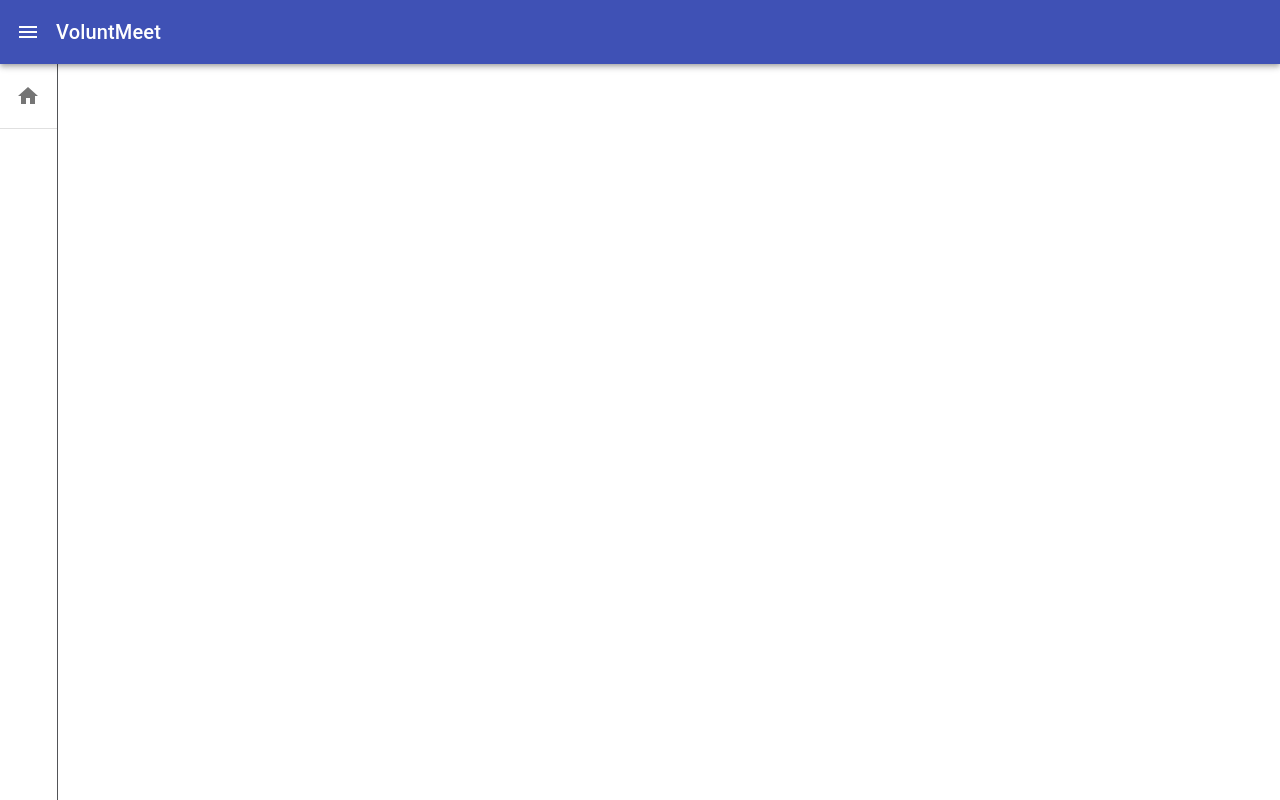
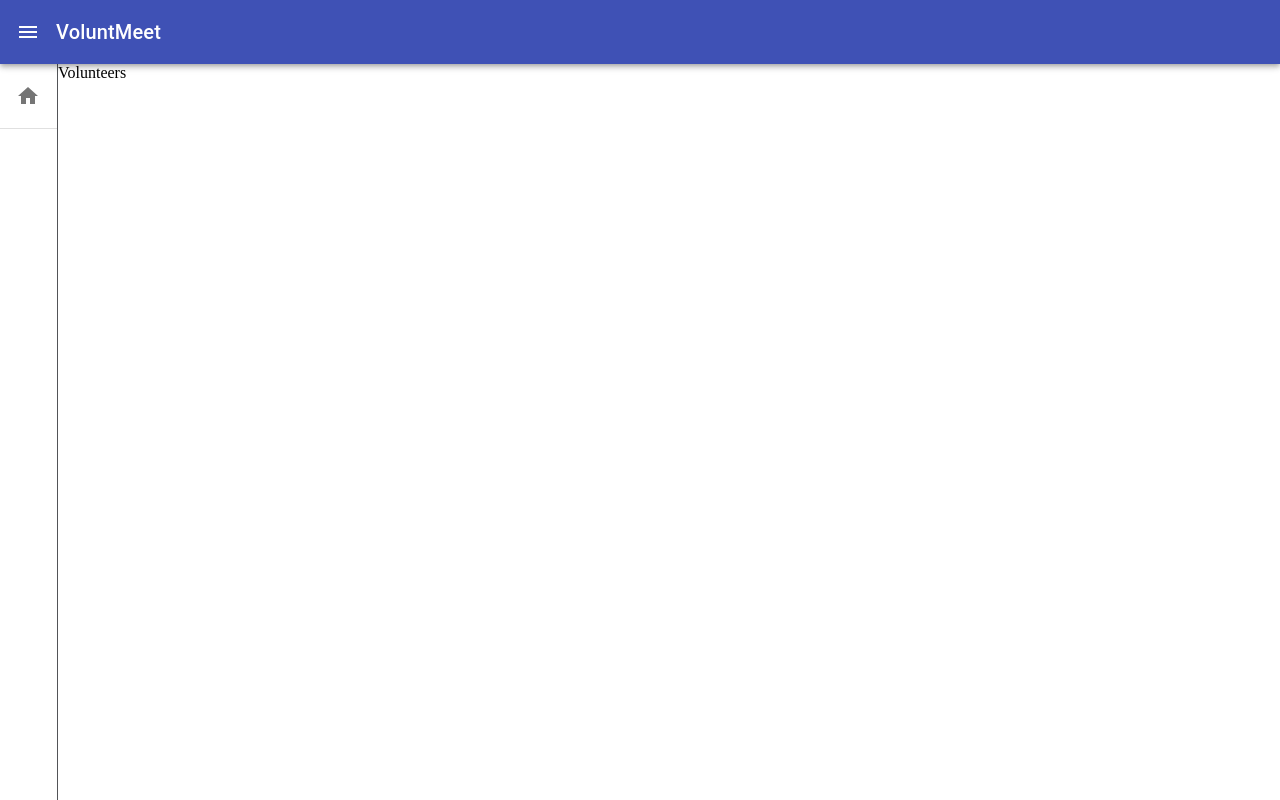
Before and after one commit to ShenhavMeshulam/VoluntMeet, a React app in the folder client/: page /volunteers in a window 1280 px wide. Built offline with nearby package versions, Linux system fonts and the light colour scheme.

Commit message:
feat(VolunteersPage): create volunteers page

```diff
--- a/client/src/app/components/App.js
+++ b/client/src/app/components/App.js
@@ -5,8 +5,10 @@ import { Route, BrowserRouter as Router } from 'react-router-dom';
 
 import Header from "./Header";
 import Menu from "./Menu";
+
 import HomePage from './Pages/HomePage';
 import Test from './Pages/Test';
+import { VolunteersPage } from './Pages/VolunteersPage';
 
 const useStyles = makeStyles(() => ({
   app: {
@@ -44,6 +46,7 @@ export default () => {
           <Menu isOpen={sidenavOpen} />
           <Route exact path="/" component={HomePage} />
           <Route path="/test" component={Test} />
+          <Route path="/volunteers" component={VolunteersPage} />
         </div>
       </Box>
     </Router>
--- /dev/null
+++ b/client/src/app/components/Pages/VolunteersPage.js
@@ -0,0 +1,9 @@
+import React from 'react';
+
+export const VolunteersPage = () => {
+  return (
+    <div>
+      Volunteers
+    </div>
+  )
+};
```
